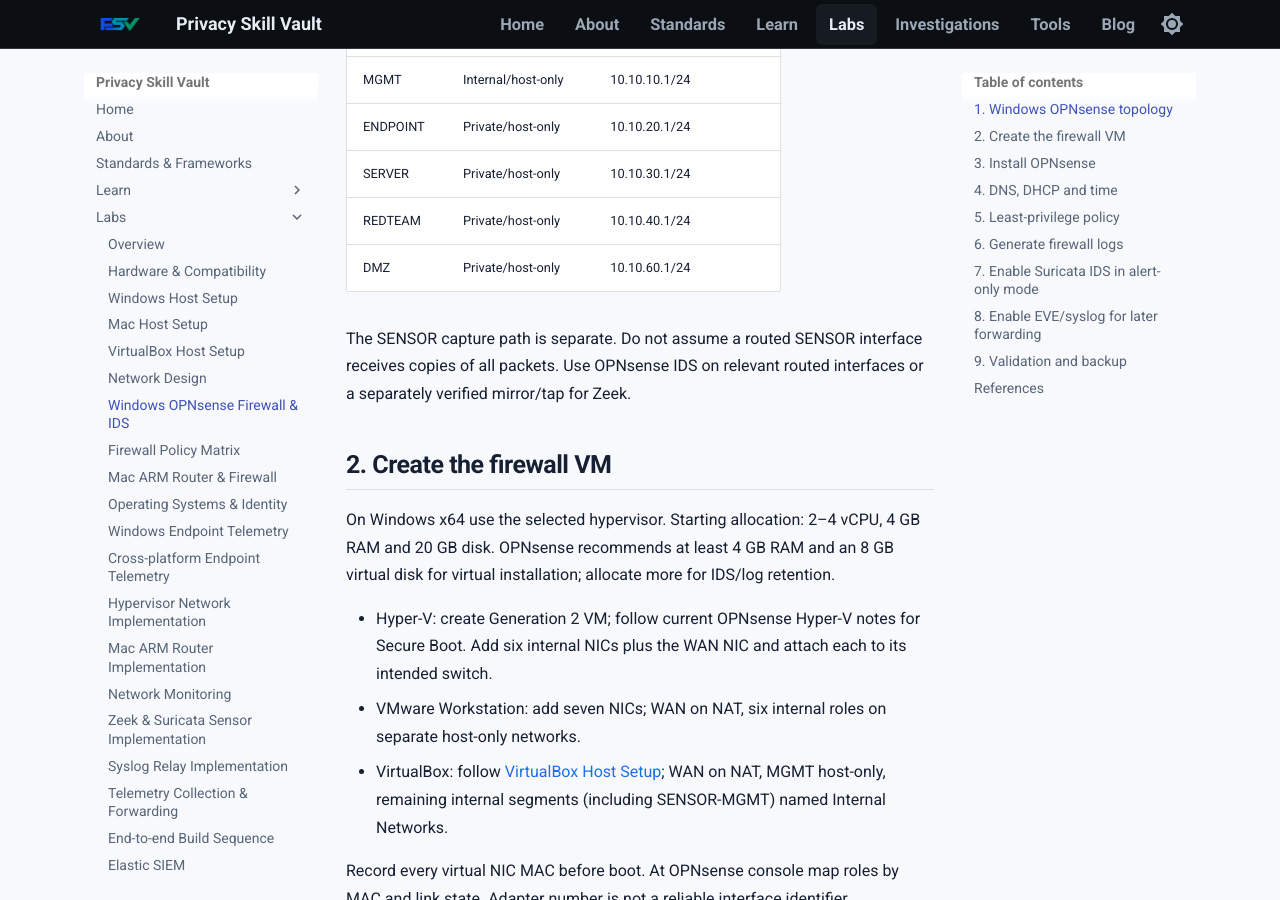
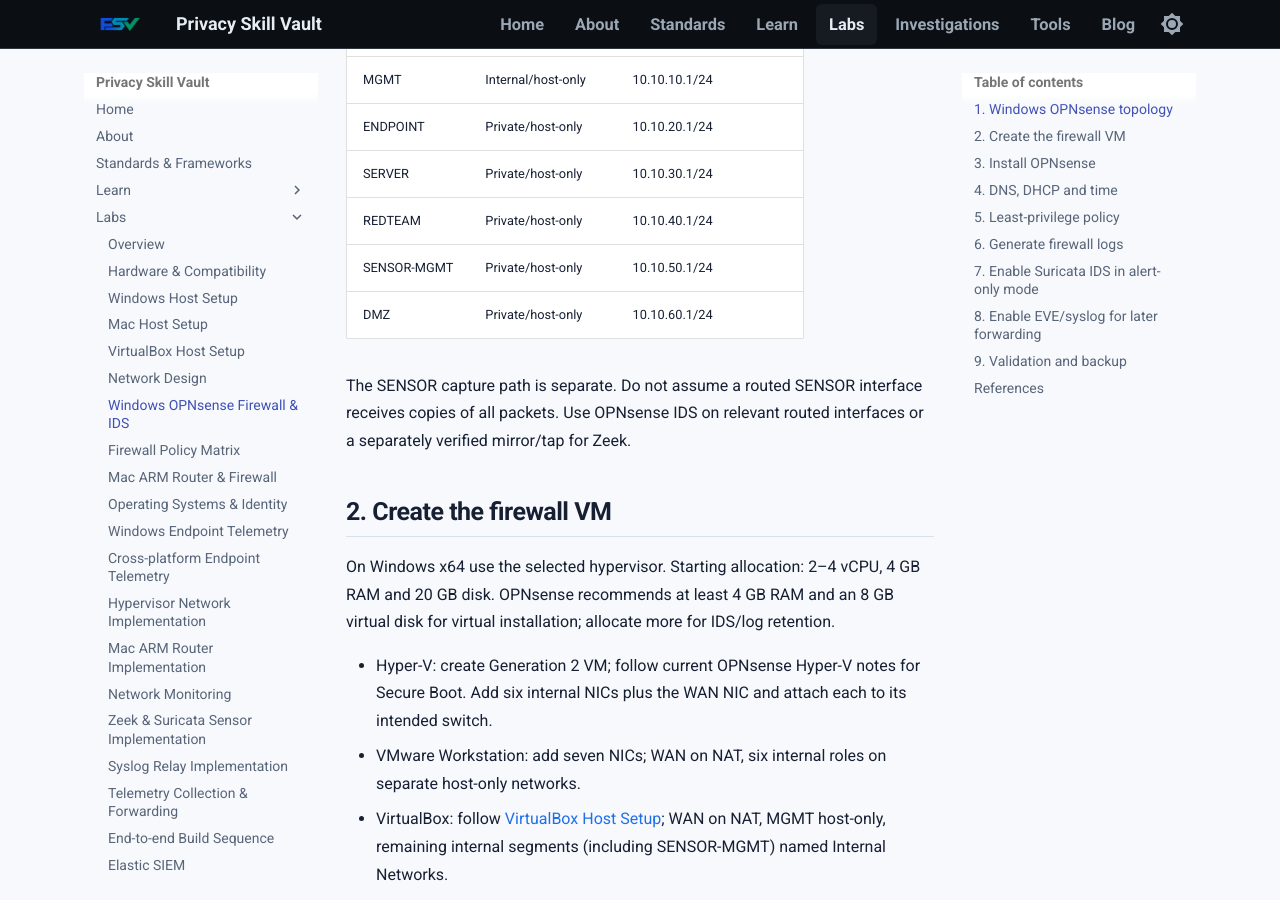
Before and after one commit to PrivacySkillVault/privacyskillvault.github.io, an MkDocs documentation site: the page built from docs/labs/firewall-routing.md, in a window 1280 px wide and 900 px high, scrolled down 572 px. Built offline with MkDocs 1.6.1 and Material for MkDocs 9.7.7, drawn with Linux system fonts in a browser that asks for light colours.

Commit message:
Format OPNsense SENSOR-MGMT interface row correctly

```diff
--- a/docs/labs/firewall-routing.md
+++ b/docs/labs/firewall-routing.md
@@ -14,7 +14,8 @@
 | MGMT | Internal/host-only | 10.10.10.1/24 |
 | ENDPOINT | Private/host-only | 10.10.20.1/24 |
 | SERVER | Private/host-only | 10.10.30.1/24 |
-| REDTEAM | Private/host-only | 10.10.40.1/24 |\n| SENSOR-MGMT | Private/host-only | 10.10.50.1/24 |
+| REDTEAM | Private/host-only | 10.10.40.1/24 |
+| SENSOR-MGMT | Private/host-only | 10.10.50.1/24 |
 | DMZ | Private/host-only | 10.10.60.1/24 |
 
 The SENSOR capture path is separate. Do not assume a routed SENSOR interface receives copies of all packets. Use OPNsense IDS on relevant routed interfaces or a separately verified mirror/tap for Zeek.
```
